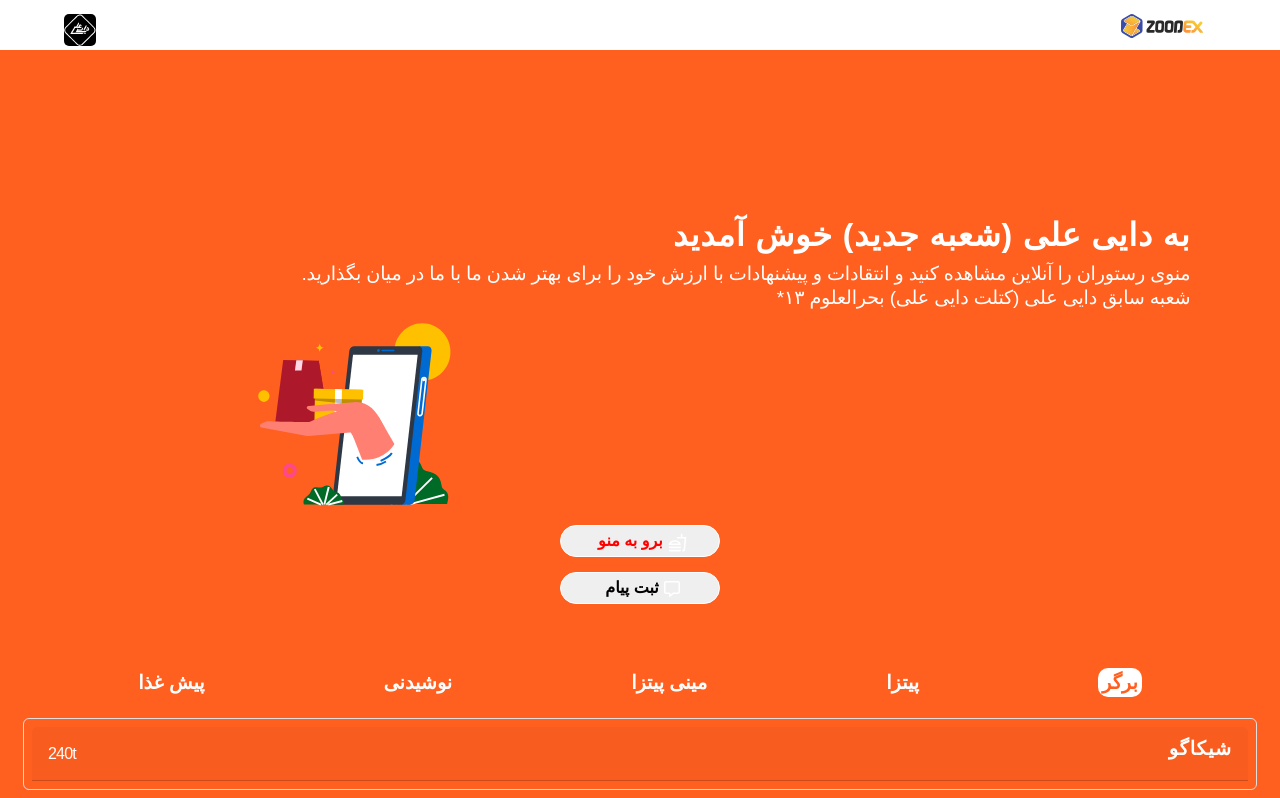
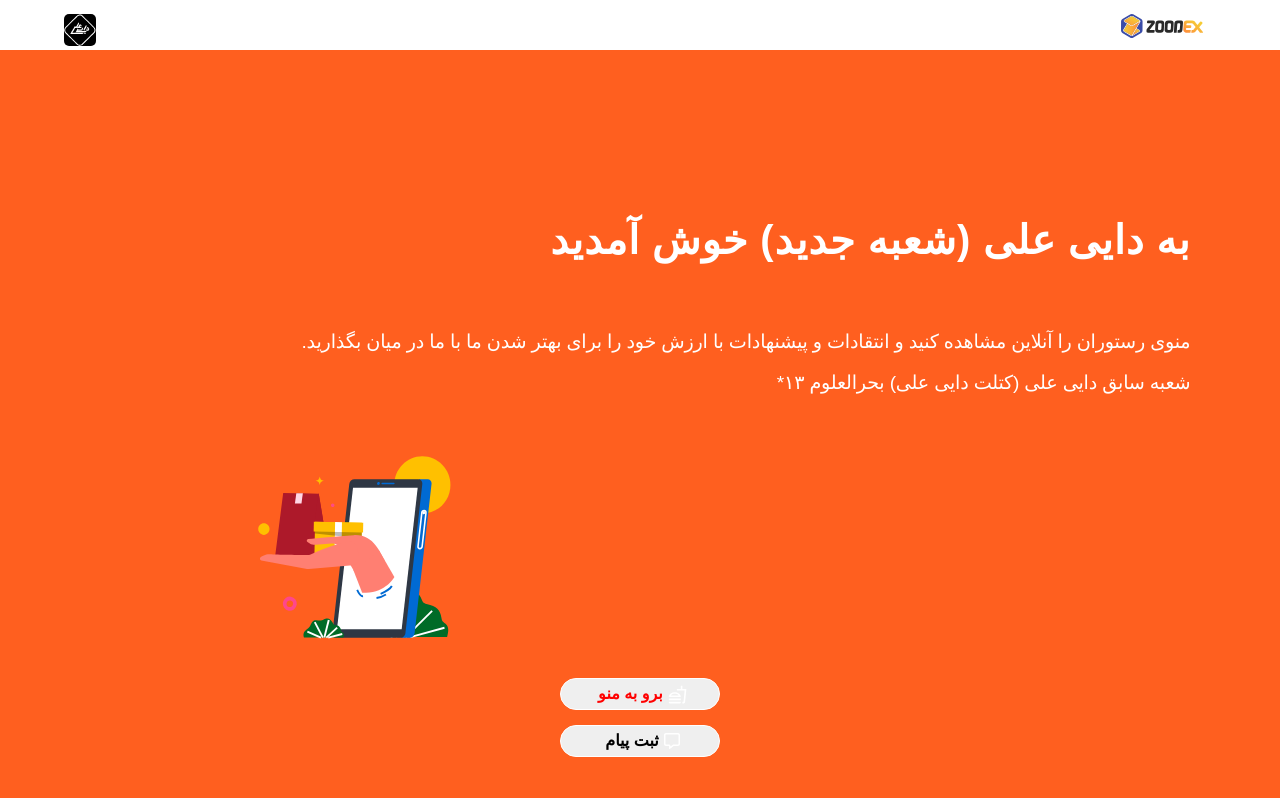
Before and after one commit to pedramjlo/Daei-Ali-ORG, a React (Create React App) app: page / in a window 1280 px wide. Shown: the top 798 px of the page. Built offline with nearby package versions, Linux system fonts and the light colour scheme; a web font is replaced by a local one.

Commit message:
fixed homepage texts

```diff
--- a/src/components/home.jsx
+++ b/src/components/home.jsx
@@ -36,11 +36,11 @@ export default function Home() {
       <div className='home-container'>
 
         <section className='section1'>
-          <h2 className='welcome-text'>به دایی علی (شعبه جدید) خوش آمدید</h2>
+          <h1 className='welcome-text'>به دایی علی (شعبه جدید) خوش آمدید</h1>
 
-          <div className='description-1'>
-            <p>منوی رستوران را آنلاین مشاهده کنید و انتقادات و پیشنهادات با ارزش خود را برای بهتر شدن ما با ما در میان بگذارید.</p>
-            <p id='branch2'>شعبه سابق دایی علی (کتلت دایی علی) بحرالعلوم ۱۳*</p>
+          <div className='description'>
+            <span id='text1'>منوی رستوران را آنلاین مشاهده کنید و انتقادات و پیشنهادات با ارزش خود را برای بهتر شدن ما با ما در میان بگذارید.</span>
+            <span id='branch2'>شعبه سابق دایی علی (کتلت دایی علی) بحرالعلوم ۱۳*</span>
           </div>
 
           <div className='home-illust'>
@@ -54,7 +54,7 @@ export default function Home() {
         </section>
 
 
-          <div className='menu-groups' style={{ marginTop: "50px" }} ref={menuGroupsRef}>
+          <div className='menu-groups' style={{ marginTop: "50%" }} ref={menuGroupsRef}>
             <MenuGroups loading="lazy" />
           </div>
 
--- a/src/home.css
+++ b/src/home.css
@@ -18,9 +18,8 @@ h2 {
     justify-content: center;
 }
 
-.welcome-text, .description-1{
+.welcome-text, .description{
     direction: rtl;
-    line-break: pre;
     margin-right: 7%;
     margin-left: 6%;
 }
@@ -34,29 +33,35 @@ h2 {
 }
 
 
-.description-1{
+.description{
+    word-wrap: break-word;
+    word-break: break-word;
+    margin-top: 5%;
     margin-left: 5%;
-    line-height: normal;
-    min-height: auto;
 }
 
 
 
-.description-1 p {
+.description span {
     letter-spacing: -0.2px;
     font-size: 1.2em;
 }
 
+#text1 {
+    display: block;
+    font-size: 1.2em;
+    font-weight: 500;
+}
 
 
 #branch2{
-    position: relative;
-    bottom: 15px;
+    display: block;
+    padding-top: 12px;
 }
 
 .home-illust {
     position: relative;
-    bottom: 25px;
+    top: 50px;
     margin-left: 20%;
     max-height: 15rem;
     max-width: 3rem;
@@ -71,7 +76,7 @@ h2 {
 
 .buttons-container {
     position: relative;
-    bottom: 15px;
+    top: 80px;
     display: flex;
     flex-direction: column;
     gap: 15px;
@@ -81,8 +86,6 @@ h2 {
 
 
 .menu-groups-container {
-    position: relative;
-    top: 50px;
     padding-bottom: 15px;
     margin-right: 5%;
     margin-left: 5%;
@@ -94,7 +97,7 @@ h2 {
 
     .welcome-text {
         position: relative;
-        bottom: 10%;
+        bottom: 20%;
         font-weight: 900;
         letter-spacing: 0.8px;
     }
```
